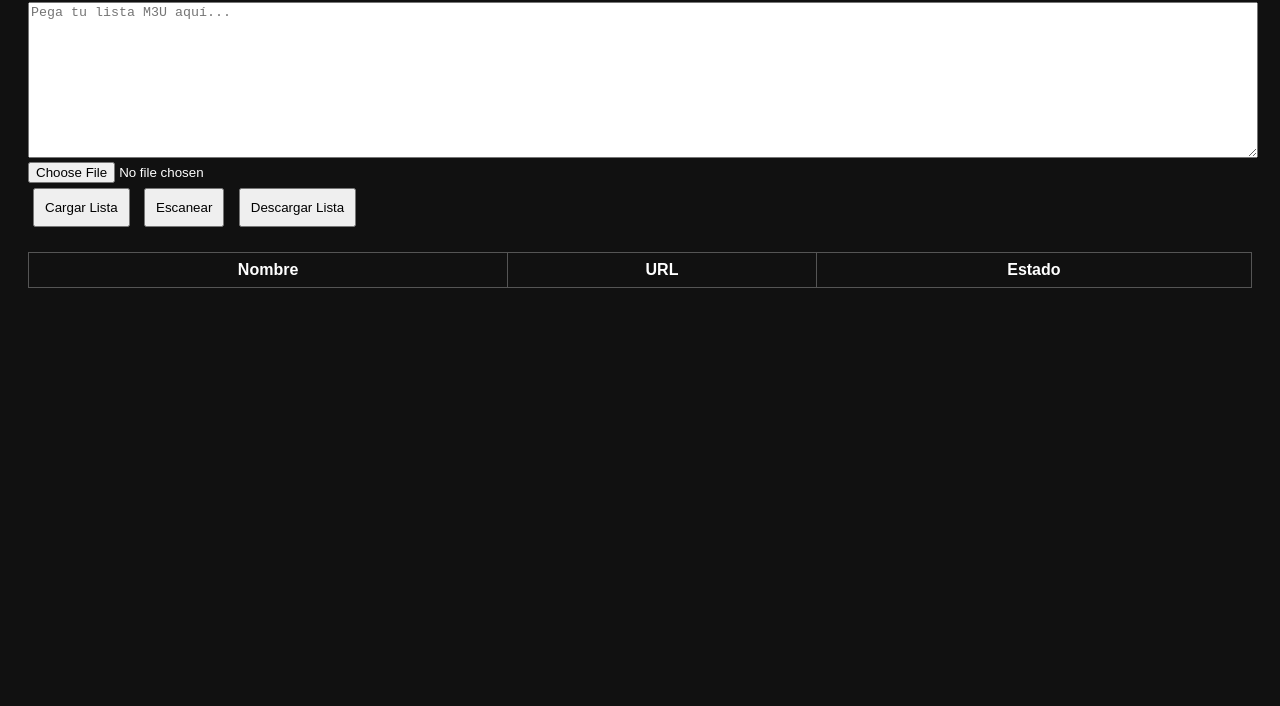
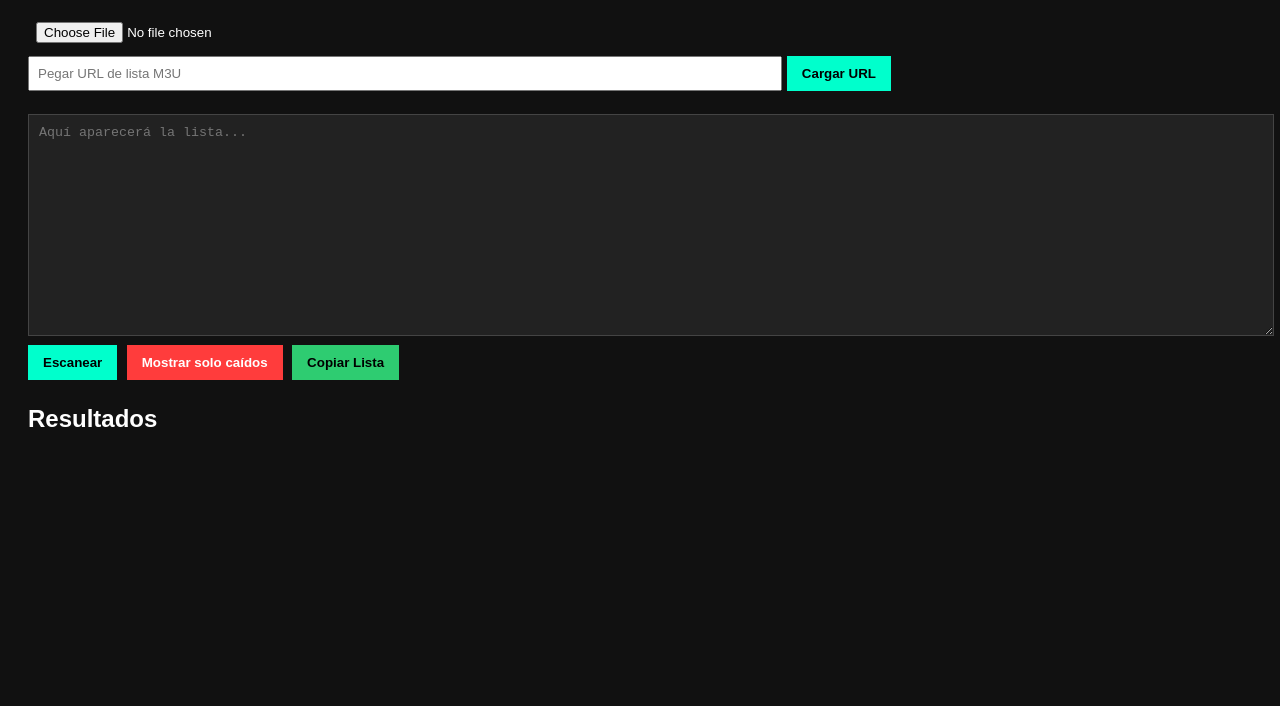
Before and after one commit to pilakapi/m3u-editor, a website: page public/index.html in a window 1280 px wide. Shown: the part 94-800 px from the top of the page. Drawn offline with Linux system fonts and the light colour scheme.

Commit message:
Update index.html

```diff
--- a/public/index.html
+++ b/public/index.html
@@ -1,116 +1,145 @@
 <!DOCTYPE html>
-<html>
+<html lang="es">
 <head>
 <meta charset="UTF-8">
-<title>M3U Editor & Scanner</title>
+<title>M3U Editor Pro</title>
 <style>
-body { font-family: Arial; background:#111; color:white; padding:20px; }
-textarea { width:100%; height:150px; }
-button { padding:10px; margin:5px; }
-table { width:100%; margin-top:20px; border-collapse:collapse; }
-td,th { border:1px solid #555; padding:8px; }
-.ok { color:lime; }
-.fail { color:red; }
+body{
+  font-family: Arial, sans-serif;
+  background:#111;
+  color:white;
+  padding:20px;
+}
+h1{color:#00ffcc}
+textarea{
+  width:100%;
+  height:200px;
+  background:#222;
+  color:white;
+  border:1px solid #444;
+  padding:10px;
+}
+button{
+  padding:10px 15px;
+  margin:5px 5px 5px 0;
+  border:none;
+  cursor:pointer;
+  font-weight:bold;
+}
+.primary{background:#00ffcc;color:black}
+.danger{background:#ff3c3c;color:white}
+.ok{background:#2ecc71;color:black}
+input{
+  padding:8px;
+  width:60%;
+}
+.channel{
+  padding:6px;
+  margin:4px 0;
+  border-radius:5px;
+}
+.ok-channel{background:#1e3d2f}
+.fail-channel{background:#5a1a1a;color:#ffaaaa}
 </style>
 </head>
 <body>
 
-<h2>M3U Editor & Scanner</h2>
+<h1>M3U Editor Pro</h1>
 
-<textarea id="m3uInput" placeholder="Pega tu lista M3U aquí..."></textarea>
+<input type="file" id="fileInput" accept=".m3u">
+<input type="text" id="urlInput" placeholder="Pegar URL de lista M3U">
+<button class="primary" onclick="loadFromURL()">Cargar URL</button>
+
+<br><br>
+
+<textarea id="playlist" placeholder="Aquí aparecerá la lista..."></textarea>
+
 <br>
-<input type="file" id="fileInput">
-<br>
-<button onclick="parseM3U()">Cargar Lista</button>
-<button onclick="scanChannels()">Escanear</button>
-<button onclick="downloadM3U()">Descargar Lista</button>
 
-<table id="table">
-<thead>
-<tr>
-<th>Nombre</th>
-<th>URL</th>
-<th>Estado</th>
-</tr>
-</thead>
-<tbody></tbody>
-</table>
+<button class="primary" onclick="scanChannels()">Escanear</button>
+<button class="danger" onclick="filterFailed()">Mostrar solo caídos</button>
+<button class="ok" onclick="copyList()">Copiar Lista</button>
+
+<h2>Resultados</h2>
+<div id="results"></div>
 
 <script>
-let channels = [];
+
+let scanResults = [];
 
 document.getElementById("fileInput").addEventListener("change", function(e){
-  const file = e.target.files[0];
   const reader = new FileReader();
   reader.onload = function(event){
-    document.getElementById("m3uInput").value = event.target.result;
+    document.getElementById("playlist").value = event.target.result;
   };
-  reader.readAsText(file);
+  reader.readAsText(e.target.files[0]);
 });
 
-function parseM3U() {
-  const text = document.getElementById("m3uInput").value;
+async function loadFromURL(){
+  const url = document.getElementById("urlInput").value;
+  if(!url) return alert("Pega una URL");
+
+  try{
+    const res = await fetch(url);
+    const text = await res.text();
+    document.getElementById("playlist").value = text;
+  }catch{
+    alert("No se pudo cargar la URL");
+  }
+}
+
+function parseM3U(text){
   const lines = text.split("\n");
-
-  channels = [];
-  for (let i = 0; i < lines.length; i++) {
-    if (lines[i].startsWith("#EXTINF")) {
-      const name = lines[i].split(",")[1];
-      const url = lines[i+1];
-      channels.push({ name, url, status: "Sin revisar" });
+  const channels = [];
+  for(let i=0;i<lines.length;i++){
+    if(lines[i].startsWith("#EXTINF")){
+      channels.push({
+        name: lines[i].split(",")[1] || "Sin nombre",
+        url: lines[i+1]
+      });
     }
   }
-
-  renderTable();
+  return channels;
 }
 
-function renderTable() {
-  const tbody = document.querySelector("#table tbody");
-  tbody.innerHTML = "";
+async function scanChannels(){
+  const text = document.getElementById("playlist").value;
+  const channels = parseM3U(text);
 
-  channels.forEach((ch, index) => {
-    tbody.innerHTML += `
-      <tr>
-        <td contenteditable oninput="editName(${index}, this.innerText)">${ch.name}</td>
-        <td contenteditable oninput="editURL(${index}, this.innerText)">${ch.url}</td>
-        <td class="${ch.status === 'OK' ? 'ok' : ch.status === 'FAIL' ? 'fail' : ''}">${ch.status}</td>
-      </tr>
-    `;
+  const response = await fetch("/scan",{
+    method:"POST",
+    headers:{"Content-Type":"application/json"},
+    body:JSON.stringify({channels})
+  });
+
+  scanResults = await response.json();
+  displayResults(scanResults);
+}
+
+function displayResults(results){
+  const container = document.getElementById("results");
+  container.innerHTML="";
+
+  results.forEach(ch=>{
+    const div = document.createElement("div");
+    div.className="channel " + (ch.status==="OK"?"ok-channel":"fail-channel");
+    div.innerHTML = ch.name + " - " + ch.status;
+    container.appendChild(div);
   });
 }
 
-function editName(i, value) {
-  channels[i].name = value;
+function filterFailed(){
+  const failed = scanResults.filter(ch=>ch.status==="FAIL");
+  displayResults(failed);
 }
 
-function editURL(i, value) {
-  channels[i].url = value;
+function copyList(){
+  const text = document.getElementById("playlist");
+  text.select();
+  document.execCommand("copy");
+  alert("Lista copiada");
 }
 
-async function scanChannels() {
-  const response = await fetch("/scan", {
-    method: "POST",
-    headers: { "Content-Type": "application/json" },
-    body: JSON.stringify({ channels })
-  });
-
-  channels = await response.json();
-  renderTable();
-}
-
-function downloadM3U() {
-  let content = "#EXTM3U\n";
-  channels.forEach(ch => {
-    content += "#EXTINF:-1," + ch.name + "\n";
-    content += ch.url + "\n";
-  });
-
-  const blob = new Blob([content], { type: "text/plain" });
-  const a = document.createElement("a");
-  a.href = URL.createObjectURL(blob);
-  a.download = "lista_editada.m3u";
-  a.click();
-}
 </script>
 
 </body>
```
